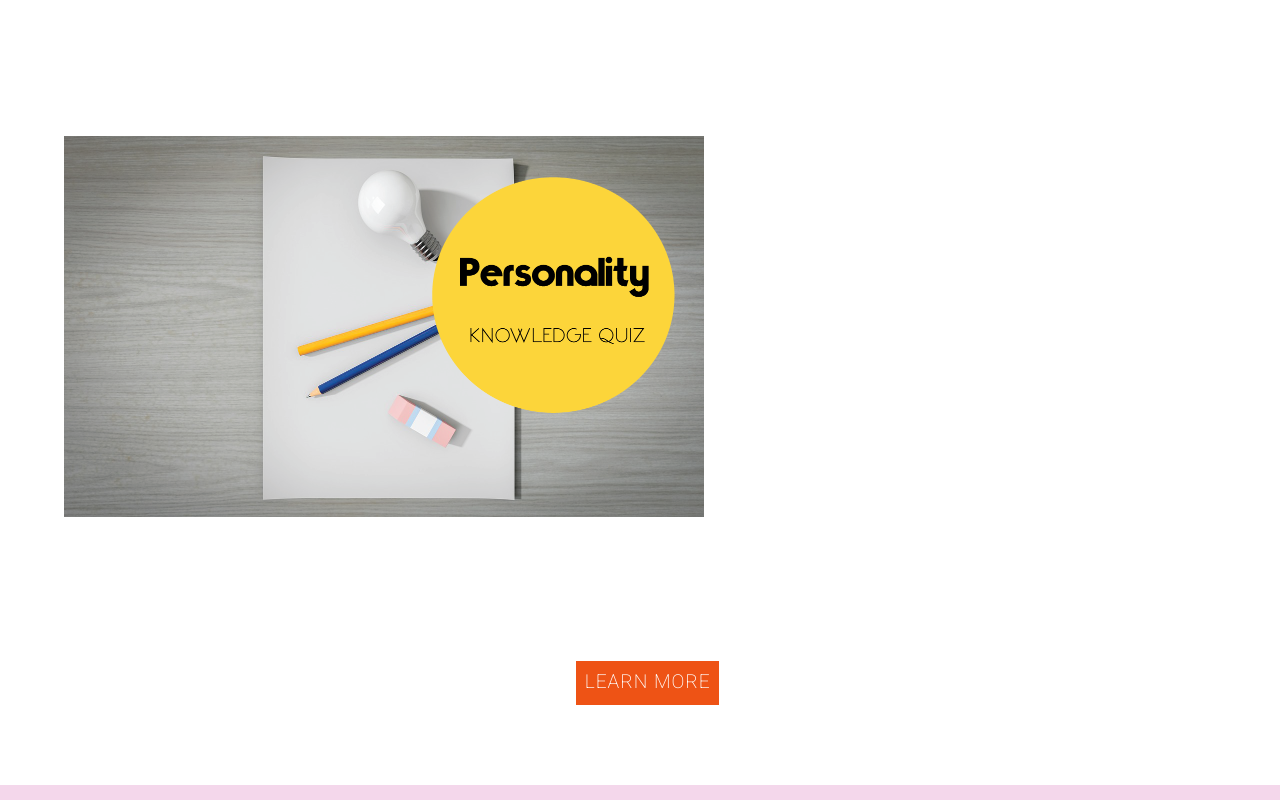
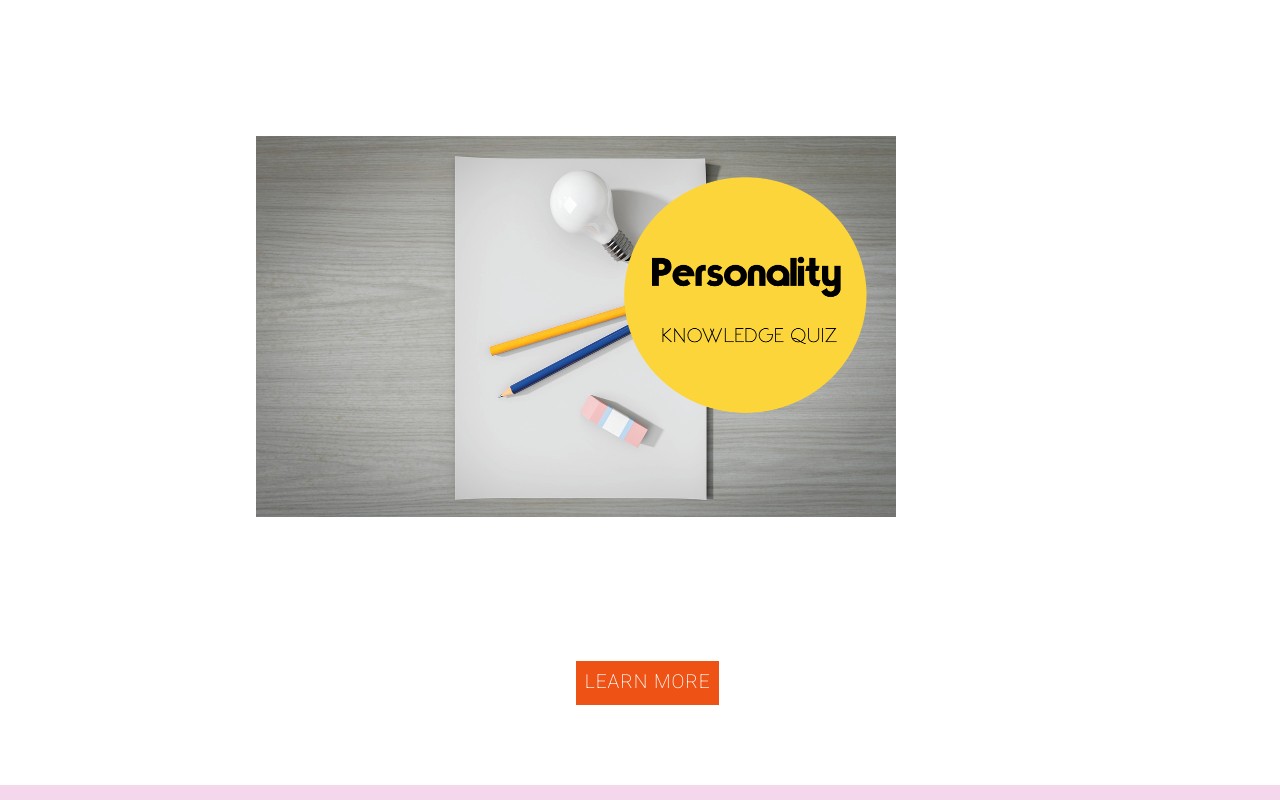
Before and after one commit to tchenbrian/The-Happiness-Project, a plain HTML site: page index.html in a window 1280 px wide. Shown: the part 2760-3560 px from the top of the page. Drawn offline with nearby package versions, Linux system fonts and the light colour scheme; a web font is replaced by a local one.

Commit message:
recenter
recenter

```diff
--- a/styles/index.css
+++ b/styles/index.css
@@ -65,7 +65,7 @@ a {
 #pencil {
     position: relative;
     margin-top: 10%;
-    left: 5%;
+    left: 20%;
 }
 
 .info {
```
